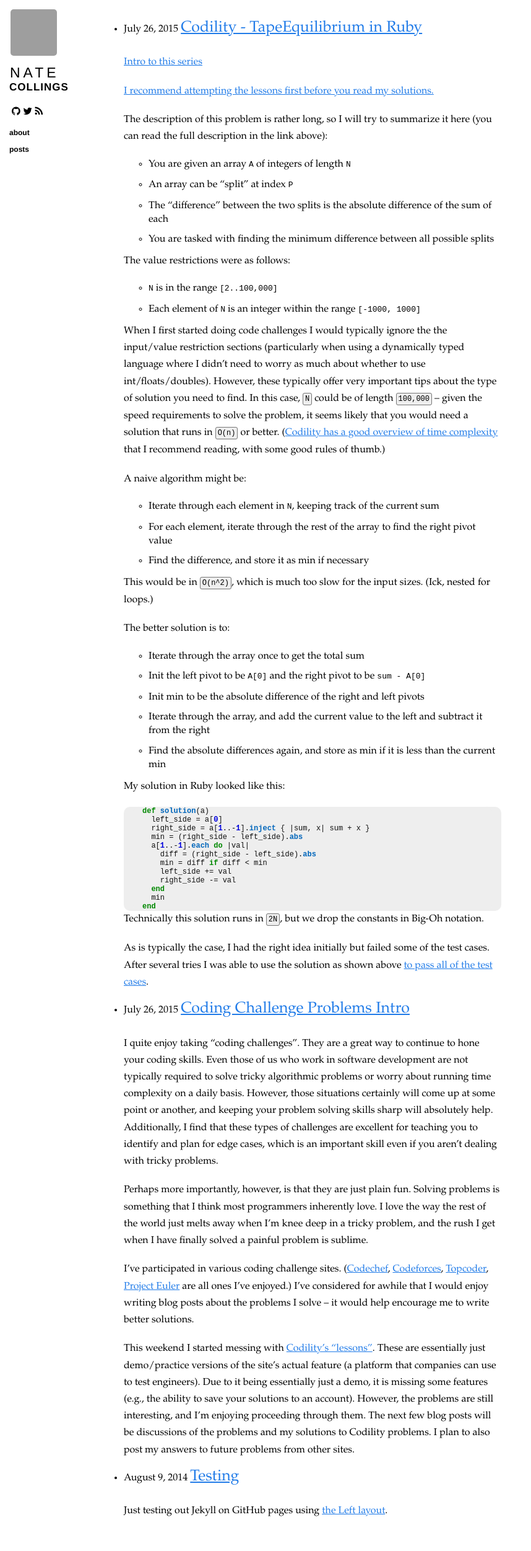
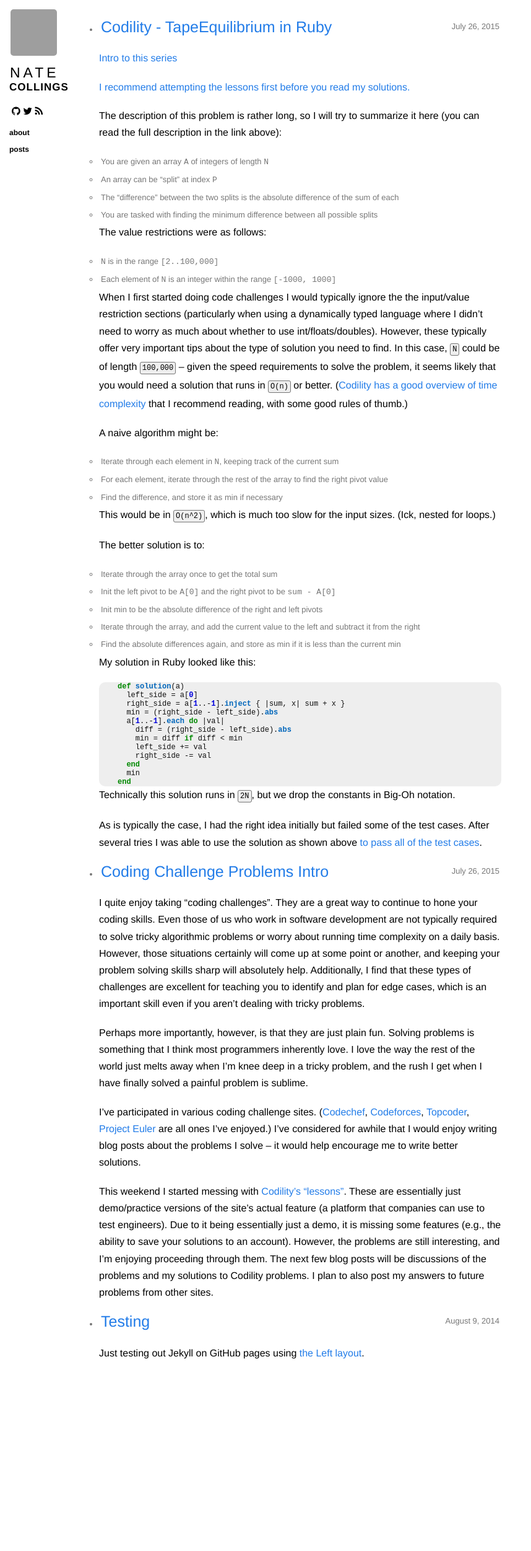
Before and after one commit to naiyt/naiyt.github.io, a Jekyll site: the page built from index.html, in a window 1280 px wide. Shown: the whole page at 62% size, without its empty margins (0-858 px from the left). Built offline with Jekyll 4.4.1, drawn with Linux system fonts in a browser that asks for light colours; nearby versions of some CDN libraries; Markdown is read by kramdown in place of the engine named in the settings; after the commit the page ends 2247 px from its top, so only the background shows below that; grey boxes are pictures that could not be loaded.

Commit message:
put list styling back, somewhat

```diff
--- a/css/base.css
+++ b/css/base.css
@@ -156,7 +156,7 @@
     margin: 5px 0 15px 0;
     font-family: Helvetica, sans-serif;
     line-height: 1.6em; }
-/*  .content .listing {
+  .content .listing {
     margin: 10px 0 0 0;
     padding: 0;
     font-family: Helvetica, sans-serif; }
@@ -165,17 +165,16 @@
       padding: 0; }
     .content .listing li {
       font-size: 13px;
-      list-style: none;
       padding: 5px 3px;
       margin: 0;
       color: #777777;
-      border-bottom: 1px solid #eee; }
+    }
     .content .listing li span {
       float: right; }
     .content .listing a {
       text-decoration: none; }
       .content .listing a:hover {
-        text-decoration: underline; }*/
+        text-decoration: underline; }
   .content .meta {
     margin: 30px 0;
     padding: 10px 0;
```
